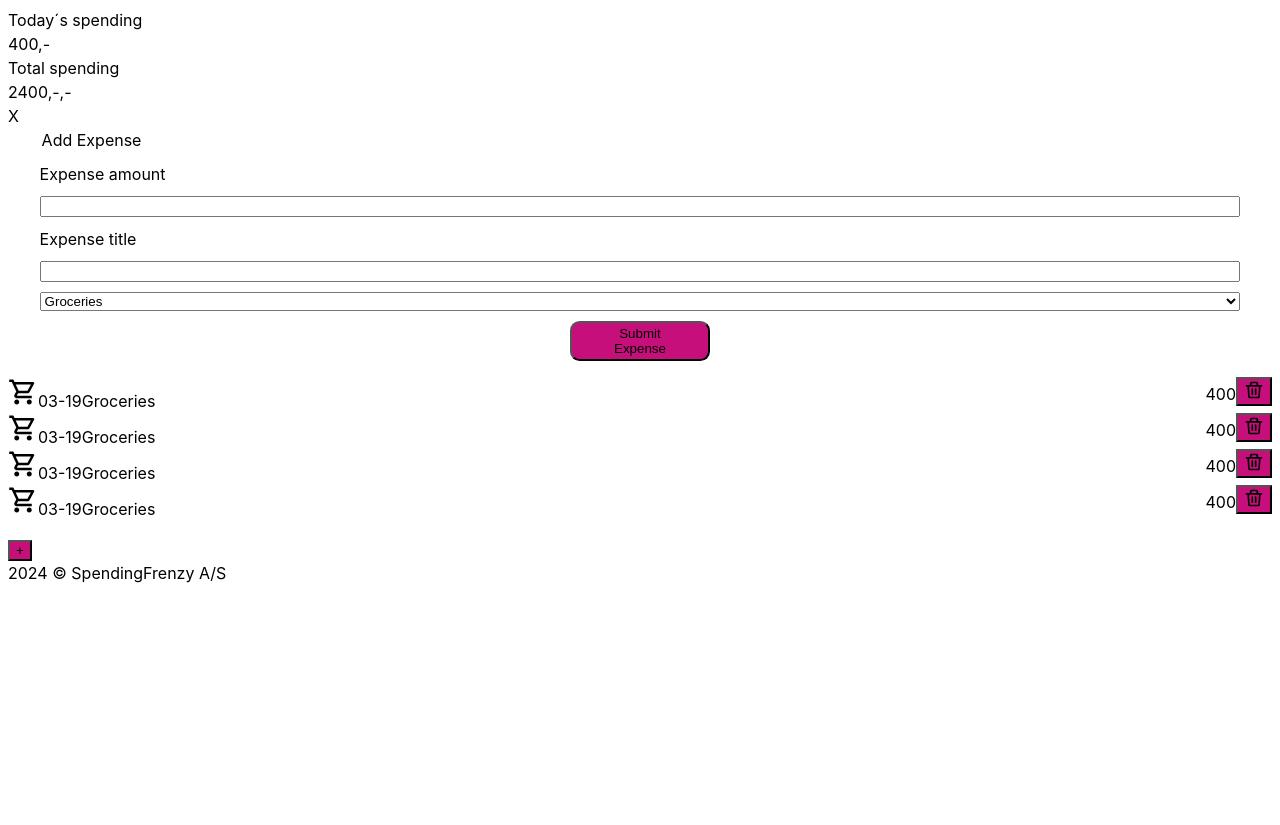
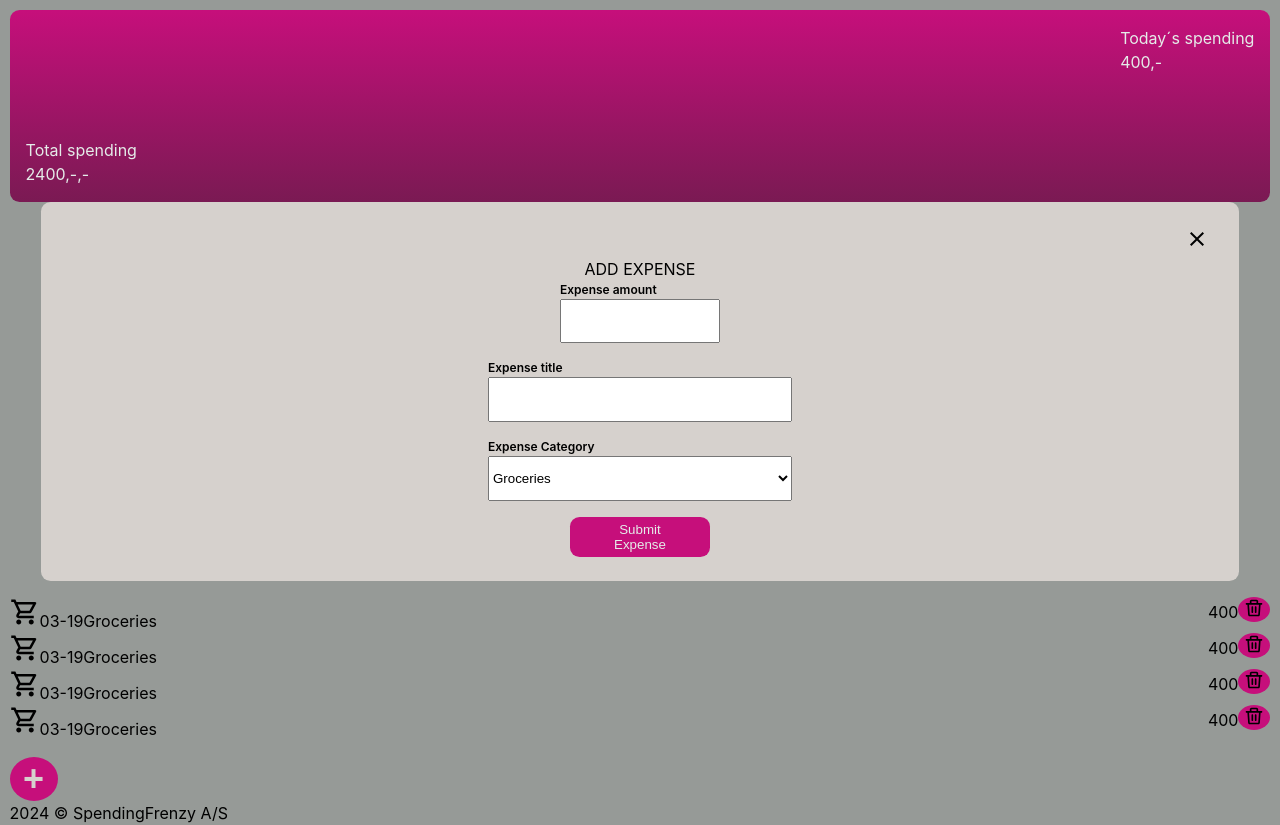
Before and after one commit to SimonADW/ffu-assignment3-expense-tracker-, a React (Vite) app: page / in a window 1280 px wide. Before the commit the page ends 800 px from the top, so only its background shows below. Built offline with nearby package versions, Linux system fonts and the light colour scheme.

Commit message:
Style form and sumSection

```diff
--- a/src/Components/ExpenseForm/ExpenseForm.jsx
+++ b/src/Components/ExpenseForm/ExpenseForm.jsx
@@ -1,18 +1,25 @@
 import styles from "./ExpenseForm.module.css"
+import closeImage from "../../assets/close.svg"
 
 export default function ExpenseForm() {
 
 	return <>
-		<div>X</div>
 		<form className={styles.expenseForm} action="">
-			<legend>Add Expense</legend>
+		<button className={styles.closeFormButton}><img src={closeImage} alt="" /></button>
+			<legend>ADD EXPENSE</legend>
 
-			<label htmlFor="amount">Expense amount</label>
+			<div>
+				<label htmlFor="amount" className={styles.amountLabel}>Expense amount</label>
 				<input type="text" name="amount"/>
+			</div>
 
-			<label htmlFor="title">Expense title</label>
+			<div>
+				<label htmlFor="title" className={styles.titleLabel}>Expense title</label>
 				<input type="text" name="title" />
+			</div>
 
+			<div>
+				<label htmlFor="category" className={styles.categoryLabel}>Expense Category</label>
 				<select name="category" id="">
 					<option value="groceries">Groceries</option>
 					<option value="housing">Housing</option>
@@ -20,6 +27,7 @@ export default function ExpenseForm() {
 					<option value="clothing">Clothing</option>
 					<option value="other">Other</option>
 				</select>
+			</div>
 
 			<button className={styles.submitExpenseButton}>Submit Expense</button>
 		</form>
--- a/src/Components/ExpenseForm/ExpenseForm.module.css
+++ b/src/Components/ExpenseForm/ExpenseForm.module.css
@@ -1,17 +1,48 @@
 
 .expenseForm {
-	margin: 0 auto;
-
 	width: 95%;
-	height: 65%;
+	height: fit-content;
 
 	display: flex;
 	flex-direction: column;
+	align-items: center;
+
+	margin: 0 auto;
+	padding: 1.5rem 0;
+	border-radius: 0.6rem;
+	background: var(--color-primary);
+
+}
+
+.closeFormButton {
+	margin-left: auto;
+	margin-right: 1.5rem;
+	background: transparent;
+	font-size: 20px;
+	color: black;
+}
+
+.expenseForm div:nth-of-type(1) input {
+	width: 10rem;
+}
+
+.expenseForm div {
+	display: flex;
+	flex-direction: column;
+}
+
+.expenseForm div label{
+	font-size: 0.75rem;
+	font-weight: 600;
+}
+
+input, select {
+	height: 2.8rem;
+	width: 19rem;
+	margin-bottom: 1rem;
+}
 
 
-	gap: 10px;
-
-}
 
 .submitExpenseButton {
 	width: 8.75rem;
@@ -24,6 +55,5 @@
 	margin: 0 auto;
 	padding: 0.75rem 1.6875rem;
 	border-radius: 0.6rem;
-
-
+	color: var(--background);
 }
--- a/src/Components/Layout/Layout.jsx
+++ b/src/Components/Layout/Layout.jsx
@@ -1,9 +1,11 @@
 import { Children } from "react";
 import SumDisplay from "../SumDisplay/SumDisplay";
+import styles from "./Layout.module.css"
 
 export default function Layout({children}) {
 
 	return <>
+	<body className={styles.body}>
 			<header>
 				<SumDisplay />
 			</header>
@@ -11,5 +13,6 @@ export default function Layout({children}) {
 			<footer>
 				2024 © SpendingFrenzy A/S
 			</footer>
+	</body>
 	</>
 }
--- a/src/Components/Layout/Layout.module.css
+++ b/src/Components/Layout/Layout.module.css
@@ -0,0 +1,15 @@
+
+body {
+	width: 100%;
+	height: 100vh;
+
+	display: flex;
+	flex-direction: column;
+	justify-content: space-between;
+	/* align-items: center; */
+
+	margin: 0;
+	padding: 0.3rem;
+	background: var(--color-secondary);
+
+}
--- a/src/Components/ListDisplayPage/ListDisplayPage.jsx
+++ b/src/Components/ListDisplayPage/ListDisplayPage.jsx
@@ -1,4 +1,5 @@
 import ListItem from "../ListItem/ListItem";
+import style from "./ListDisplayPage.module.css"
 
 export default function ListDisplayPage() {
 
@@ -11,7 +12,7 @@ export default function ListDisplayPage() {
 			<ListItem />
 		</ul>
 
-		<button>+</button>
+		<button className={style.addExpenseButton}>+</button>
 	</>
 
 
--- a/src/Components/ListDisplayPage/ListDisplayPage.module.css
+++ b/src/Components/ListDisplayPage/ListDisplayPage.module.css
@@ -0,0 +1,7 @@
+.addExpenseButton {
+	width: 3rem;
+	height: 3rem;
+	font-size: 36px;
+	font-weight: 600;
+	color: var(--color-primary);
+}
--- a/src/Components/SumDisplay/SumDisplay.jsx
+++ b/src/Components/SumDisplay/SumDisplay.jsx
@@ -1,9 +1,11 @@
+import styles from "./SumDisplay.module.css"
+
 
 export default function SumDisplay() {
 
 
 	return <>
-		<section>
+		<section className={styles.sumDisplaySection}>
 			<div>
 				<div>Today´s spending</div>
 				<div>400,-</div>
--- /dev/null
+++ b/src/Components/SumDisplay/SumDisplay.module.css
@@ -0,0 +1,18 @@
+
+.sumDisplaySection {
+	width: 100%;
+	height: 12rem;
+
+	display: flex;
+	flex-direction: column;
+	justify-content: space-between;
+	padding: 1rem;
+	border-radius: 0.6rem;
+	color: var(--background);
+	background: linear-gradient(180deg, var(--color-button), #7A1A53);
+
+}
+
+.sumDisplaySection div:nth-child(1) {
+	align-self: end;
+}
--- a/src/index.css
+++ b/src/index.css
@@ -1,4 +1,11 @@
 :root {
+  --background: #E5ECE9;
+  --foreground: black;
+  --color-primary: #D6D1CD;
+  --color-secondary: #969A97;
+  --color-button: #C60F7B;
+  --color-hover: #F90093;
+
   font-family: Inter, system-ui, Avenir, Helvetica, Arial, sans-serif;
   line-height: 1.5;
   font-weight: 400;
@@ -8,8 +15,14 @@
   box-sizing: border-box;
 }
 
+*{
+  box-sizing: border-box;
+}
+
 button {
   background: #C60F7B;
+  border-style: none;
+  border-radius: 50%
 }
 
 ul {
```
Also changed, not shown: src/assets/close.svg (added). Lines whose indentation alone changed are shown as unchanged.
